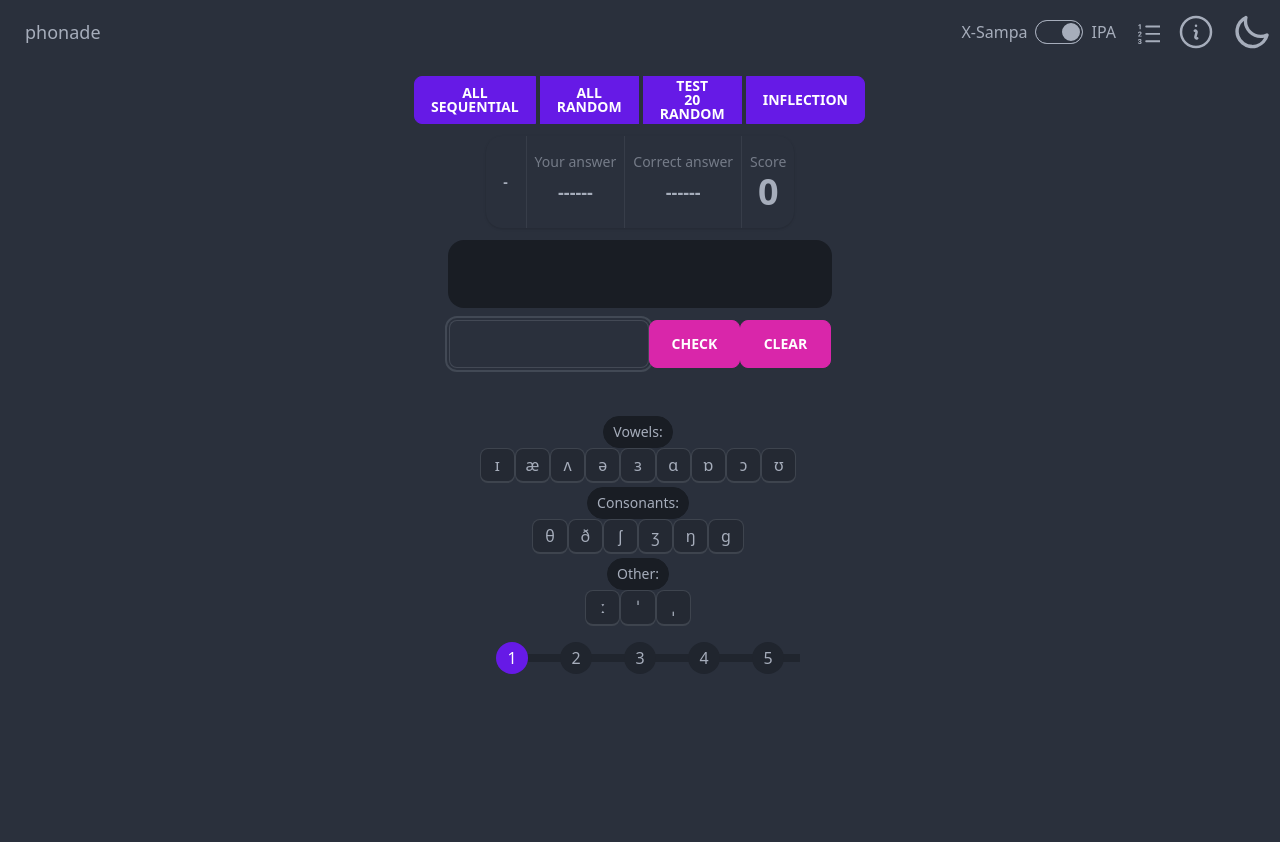
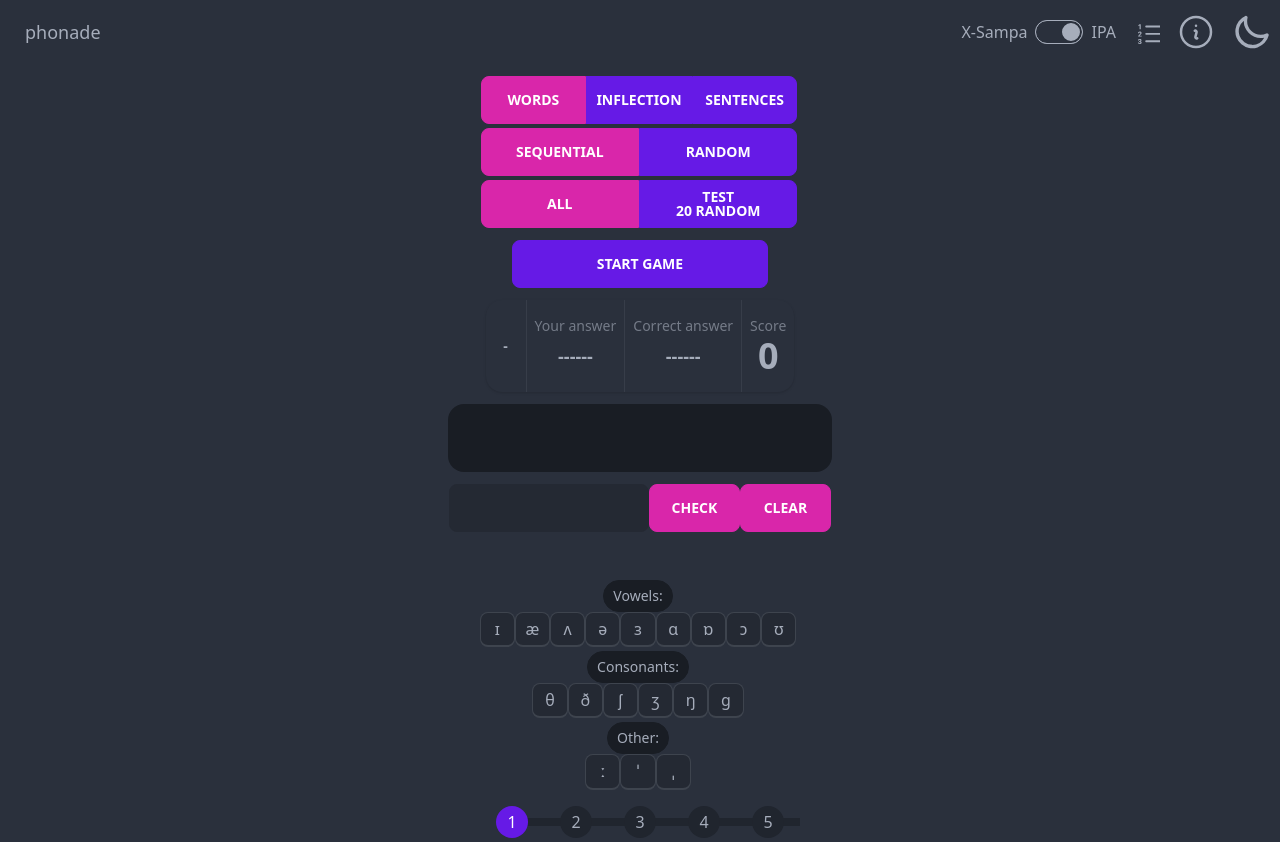
Before and after one commit to MarcinFortuna/phonade_app, a React (Vite) app: page / in a window 1280 px wide. Before the commit the page ends 800 px from the top, so only its background shows below. Built offline with nearby package versions, Linux system fonts and the light colour scheme.

Commit message:
Reorganize mode selection

```diff
--- a/src/App.tsx
+++ b/src/App.tsx
@@ -1,4 +1,4 @@
-import React, {useState} from 'react';
+import React, {useEffect, useState} from 'react';
 import {AppContextInterface, AppContextProvider} from "./libs/ContextLib";
 import {getShuffledArr} from "./helperFunctions";
 import Keyboard from './components/Keyboard';
@@ -10,7 +10,8 @@ import Feedback from "./components/Feedback";
 import InputBox from "./components/InputBox";
 import CheckTrans from "./components/CheckTrans";
 import ClearButton from "./components/ClearButton";
-import {GameModes} from "./enums/enums";
+import {Order, Scope, Sets} from "./enums/enums";
+import {current_mode} from "./types/types";
 
 function App() {
 
@@ -25,10 +26,19 @@ function App() {
 
     // Current array of examples
     const [currentArray, setCurrentArray] = useState<number[]>([]);
-    const setArrSeqAll = () => setCurrentArray([...Array(200).keys()]);
-    const setArrRandomAll = () => setCurrentArray(getShuffledArr([...Array(200).keys()]));
-    const setArrRandomTest = () => setCurrentArray(getShuffledArr([...Array(200).keys()]).slice(0, 20));
-    const setInfl = () => setCurrentArray(getShuffledArr([...Array(60).keys()]));
+    const handleSettingCurrentArray = (config: current_mode) => {
+        let arrLengthToChooseFrom: number = config.set === Sets.WORDS
+            ? 200
+            : config.set === Sets.INFLECTION
+                ? 60
+                : 91
+
+        let arrOfKeys = [...Array(arrLengthToChooseFrom).keys()];
+        if (config.order === Order.RANDOM) arrOfKeys = getShuffledArr(arrOfKeys);
+        if (config.scope === Scope.TEST) arrOfKeys = arrOfKeys.slice(0,20);
+
+        setCurrentArray(arrOfKeys);
+    }
 
     // Currently displayed transcription
     const [currentTransIdx, setCurrentTransIdx] = useState<number>(0);
@@ -36,7 +46,13 @@ function App() {
     const decrementTransIdx = () => setCurrentTransIdx(currentTransIdx - 1);
     const resetTransIdx = () => setCurrentTransIdx(0);
 
-    const [currentMode, setCurrentMode] = useState<GameModes>(GameModes.OFF);
+    const [currentMode, setCurrentMode] = useState<current_mode>({
+        set: Sets.WORDS,
+        order: Order.SEQ,
+        scope: Scope.ALL
+    });
+
+    const [gameOn, setGameOn] = useState<boolean>(false);
 
     const [inputBoxValue, setInputBoxValue] = useState<string>("");
 
@@ -59,6 +75,14 @@ function App() {
         if (guessActive) toggleGuessActive();
     }
 
+    useEffect(() => {
+        if (gameOn) {
+            handleSettingCurrentArray(currentMode);
+        } else {
+            resetMode();
+        }
+    }, [gameOn]);
+
     const appContext: AppContextInterface = {
         guessActive: guessActive,
         toggleGuessActive: toggleGuessActive,
@@ -72,6 +96,8 @@ function App() {
         resetTransIdx: resetTransIdx,
         currentMode: currentMode,
         setCurrentMode: setCurrentMode,
+        gameOn: gameOn,
+        setGameOn: setGameOn,
         inputBoxValue: inputBoxValue,
         setInputBoxValue: setInputBoxValue,
         handleSpecialKey: handleSpecialKey,
@@ -88,9 +114,7 @@ function App() {
         <AppContextProvider value={appContext}>
             <div className="App flex flex-col gap-3 items-center">
                 <Header/>
-                <SelectMode setCurrentMode={setCurrentMode} arrSeqAll={setArrSeqAll} arrRandomAll={setArrRandomAll}
-                            arrRandomTest={setArrRandomTest} generateInfl={setInfl}
-                            currentMode={currentMode} resetMode={resetMode}/>
+                <SelectMode/>
                 <div className="flex justify-center">
                     <Feedback/>
                 </div>
--- a/src/components/InputBox.tsx
+++ b/src/components/InputBox.tsx
@@ -44,7 +44,7 @@ function InputBox() {
     }, [ctx?.useIpa]);
 
     return(
-        <input id="mainInput" className="input input-bordered w-full" value={ctx?.inputBoxValue} onChange={handleChange} onKeyUp={handleEnter} autoFocus></input>
+        <input id="mainInput" className="input input-bordered w-full" value={ctx?.inputBoxValue} onChange={handleChange} onKeyUp={handleEnter} autoFocus disabled={!ctx?.gameOn}></input>
     );
 }
 
--- a/src/components/SeeList.tsx
+++ b/src/components/SeeList.tsx
@@ -3,13 +3,12 @@ import {most_common, sentences} from "../data/transcriptions";
 import {transcription_most_common, transcription_sentence} from "../types/types";
 import {useAppContext} from "../libs/ContextLib";
 import {translateConvenientSymbolsToIpa, translateSampaToIpa} from "../helperFunctions";
-import {GameModes} from "../enums/enums";
 
 export const SeeList = () => {
 
     const ctx = useAppContext();
 
-    const listActive: boolean = ctx?.guessActive || ctx?.currentMode === GameModes.OFF;
+    const listActive: boolean =  ctx?.guessActive || !ctx?.gameOn;
 
     const [tabOne, setTab] = useState<boolean>(true);
 
--- a/src/components/SelectMode.tsx
+++ b/src/components/SelectMode.tsx
@@ -1,55 +1,55 @@
 import React from 'react';
-import {GameModes} from '../enums/enums';
+import {Order, Scope, Sets} from "../enums/enums";
+import {AppContextInterface, useAppContext} from "../libs/ContextLib";
 
-const SelectMode = (props: any) => {
+const SelectMode = () => {
 
-    const handleClickSeqAll = () => {
-        props.resetMode();
-        props.setCurrentMode(GameModes.ALL_SEQ);
-        props.arrSeqAll();
-    }
-    const handleClickRandomAll = () => {
-        props.resetMode();
-        props.setCurrentMode(GameModes.ALL_RANDOM);
-        props.arrRandomAll();
-    }
-    const handleClickRandomTest = () => {
-        props.resetMode();
-        props.setCurrentMode(GameModes.TEST_RANDOM);
-        props.arrRandomTest();
-    }
+    const ctx = useAppContext();
 
-    const handleClickInflection = () => {
-        props.resetMode();
-        props.setCurrentMode(GameModes.INFL);
-        props.generateInfl();
-    }
+    const {currentMode, setCurrentMode, gameOn, setGameOn} = ctx as AppContextInterface;
 
-    const handleStopGame = () => {
-        props.resetMode();
-        props.setCurrentMode(GameModes.OFF);
+    const handleModeChange = (obj: object) => {
+        let newModeVal = {...currentMode, ...obj}
+        setCurrentMode(newModeVal);
     }
 
     return (
-        <div className="sm:btn-group m-auto flex justify-center md:gap-1 flex-wrap">
-            <button
-                className={`btn-sm basis-2/4 sm:basis-1/5 sm:btn-md btn ${props.currentMode === GameModes.ALL_SEQ ? 'btn-secondary' : props.currentMode !== GameModes.OFF ? 'hidden' : 'btn-primary'}`}
-                onClick={handleClickSeqAll}>All<br/>Sequential
-            </button>
-            <button
-                className={`btn-sm basis-2/4 sm:basis-1/5 sm:btn-md btn ${props.currentMode === GameModes.ALL_RANDOM ? 'btn-secondary' : props.currentMode !== GameModes.OFF ? 'hidden' : 'btn-primary'}`}
-                onClick={handleClickRandomAll}>All<br/>Random
-            </button>
-            <button
-                className={`btn-sm basis-2/4 sm:basis-1/5 sm:btn-md btn ${props.currentMode === GameModes.TEST_RANDOM ? 'btn-secondary' : props.currentMode !== GameModes.OFF ? 'hidden' : 'btn-primary'}`}
-                onClick={handleClickRandomTest}>TEST<br/>20 Random
-            </button>
-            <button
-                className={`btn-sm basis-2/4 sm:basis-1/5 sm:btn-md btn ${props.currentMode === GameModes.INFL ? 'btn-secondary' : props.currentMode !== GameModes.OFF ? 'hidden' : 'btn-primary'}`}
-                onClick={handleClickInflection}>Inflection
-            </button>
-            <button className={`btn btn-primary ${props.currentMode === GameModes.OFF ? 'hidden' : ''}`} onClick={handleStopGame}>STOP GAME</button>
-        </div>
+        <>
+            <div className={`m-auto flex flex-col justify-center md:gap-1 ${gameOn ? 'hidden' : ''}`}>
+                <div className="btn-group flex w-full">
+                    <button onClick={() => handleModeChange({'set': Sets.WORDS})}
+                            className={`btn w-1/3 ${currentMode.set === Sets.WORDS ? "btn-secondary" : "btn-primary"}`}>Words
+                    </button>
+                    <button onClick={() => handleModeChange({'set': Sets.INFLECTION})}
+                            className={`btn w-1/3 ${currentMode.set === Sets.INFLECTION ? "btn-secondary" : "btn-primary"}`}>Inflection
+                    </button>
+                    <button onClick={() => handleModeChange({'set': Sets.SENTENCES})}
+                            className={`btn w-1/3 ${currentMode.set === Sets.SENTENCES ? "btn-secondary" : "btn-primary"}`}>Sentences
+                    </button>
+                </div>
+                <div className="btn-group flex w-full">
+                    <button onClick={() => handleModeChange({'order': Order.SEQ})}
+                            disabled={currentMode.scope === Scope.TEST}
+                            className={`btn w-1/2 ${currentMode.order === Order.SEQ ? "btn-secondary" : "btn-primary"} ${currentMode.scope === Scope.TEST ? 'disabled' : ''}`}>
+                        Sequential
+                    </button>
+                    <button onClick={() => handleModeChange({'order': Order.RANDOM})}
+                            className={`btn w-1/2 ${currentMode.order === Order.RANDOM ? "btn-secondary" : "btn-primary"}`}>Random
+                    </button>
+                </div>
+                <div className="btn-group flex w-full">
+                    <button onClick={() => handleModeChange({'scope': Scope.ALL})}
+                            className={`btn w-1/2 ${currentMode.scope === Scope.ALL ? "btn-secondary" : "btn-primary"}`}>All
+                    </button>
+                    <button onClick={() => handleModeChange({'scope': Scope.TEST, 'order': Order.RANDOM})}
+                            className={`btn w-1/2 ${currentMode.scope === Scope.TEST ? "btn-secondary" : "btn-primary"}`}>Test<br/>20
+                        Random
+                    </button>
+                </div>
+            </div>
+            <button className={`btn btn-primary w-full sm:w-64 m-auto`}
+                    onClick={() => setGameOn(!gameOn)}>{gameOn ? "STOP GAME" : "START GAME"}</button>
+        </>
     );
 }
 
--- a/src/enums/enums.ts
+++ b/src/enums/enums.ts
@@ -1,7 +1,15 @@
-export enum GameModes {
-    OFF = "Off",
-    ALL_SEQ = "All (sequential)",
-    ALL_RANDOM = "All (random order)",
-    TEST_RANDOM = 'Test (random order)',
-    INFL = 'Inflection'
+export enum Sets {
+    WORDS = 'Words',
+    SENTENCES = 'Sentences',
+    INFLECTION = 'Inflection'
 };
+
+export enum Order {
+    SEQ = "Sequential",
+    RANDOM = "Random"
+};
+
+export enum Scope {
+    ALL = "All",
+    TEST = "20 samples"
+};
--- a/src/libs/ContextLib.ts
+++ b/src/libs/ContextLib.ts
@@ -1,5 +1,5 @@
-import {useContext, createContext} from "react";
-import {GameModes} from "../enums/enums";
+import {useContext, createContext, Dispatch, SetStateAction} from "react";
+import {current_mode} from "../types/types";
 
 export interface AppContextInterface {
     guessActive: boolean
@@ -12,8 +12,10 @@ export interface AppContextInterface {
     incrementTransIdx: () => void
     decrementTransIdx?: () => void
     resetTransIdx: () => void
-    currentMode: string
-    setCurrentMode: (val: GameModes) => void
+    gameOn: boolean
+    setGameOn: Dispatch<SetStateAction<boolean>>
+    currentMode: current_mode
+    setCurrentMode: (val: current_mode) => void
     inputBoxValue: string
     setInputBoxValue: (val: string) => void
     handleSpecialKey: (val: string, position: number) => void
```
Also changed, not shown: src/components/CheckTrans.tsx (+4 -4 lines), src/components/CurrentIdx.tsx (+7 -5 lines), src/components/ResultAlert.tsx (+10 -3 lines), src/components/ShowItemToTransc.tsx (+10 -4 lines), src/types/types.ts (+8 -0 lines).
